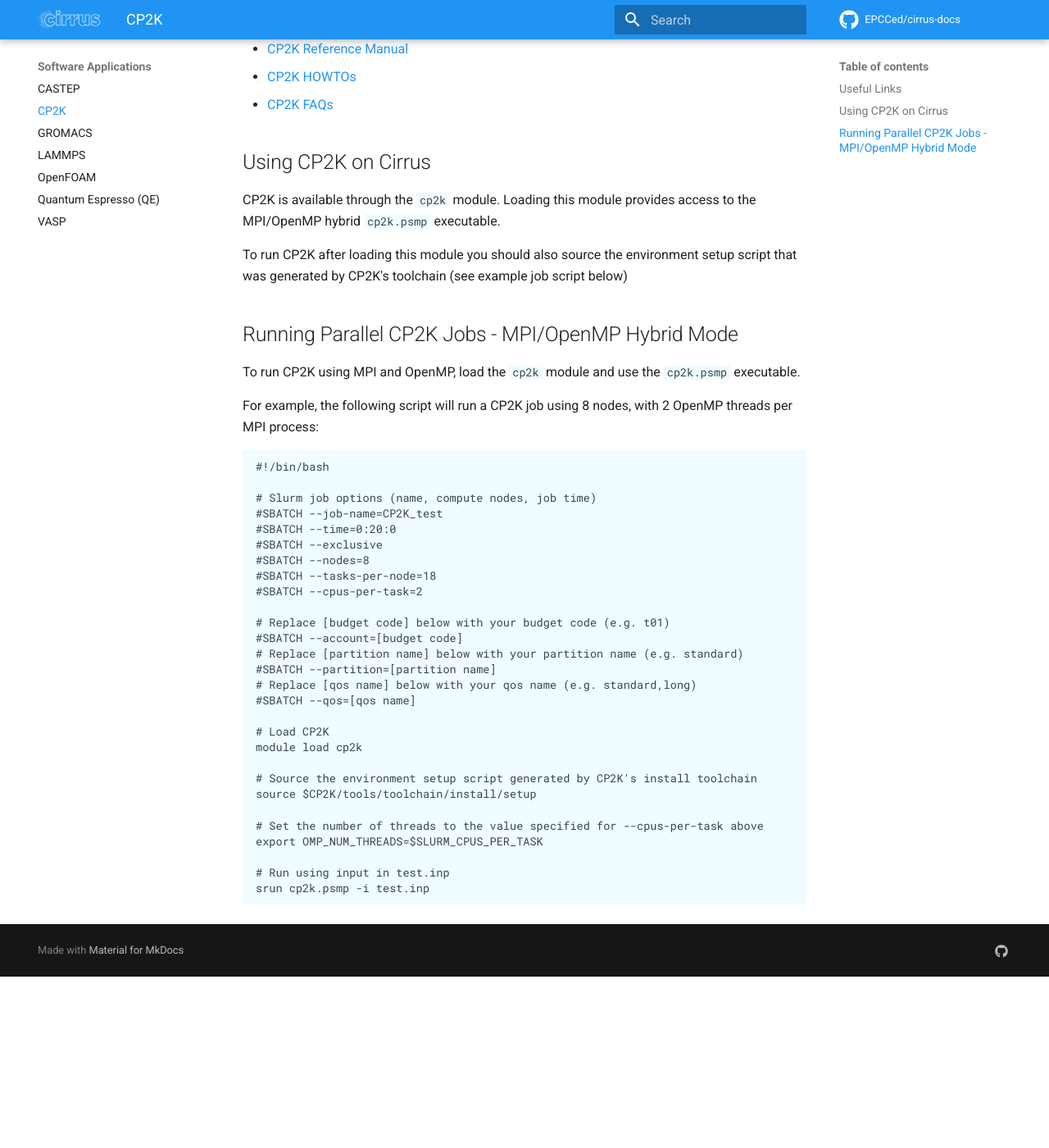
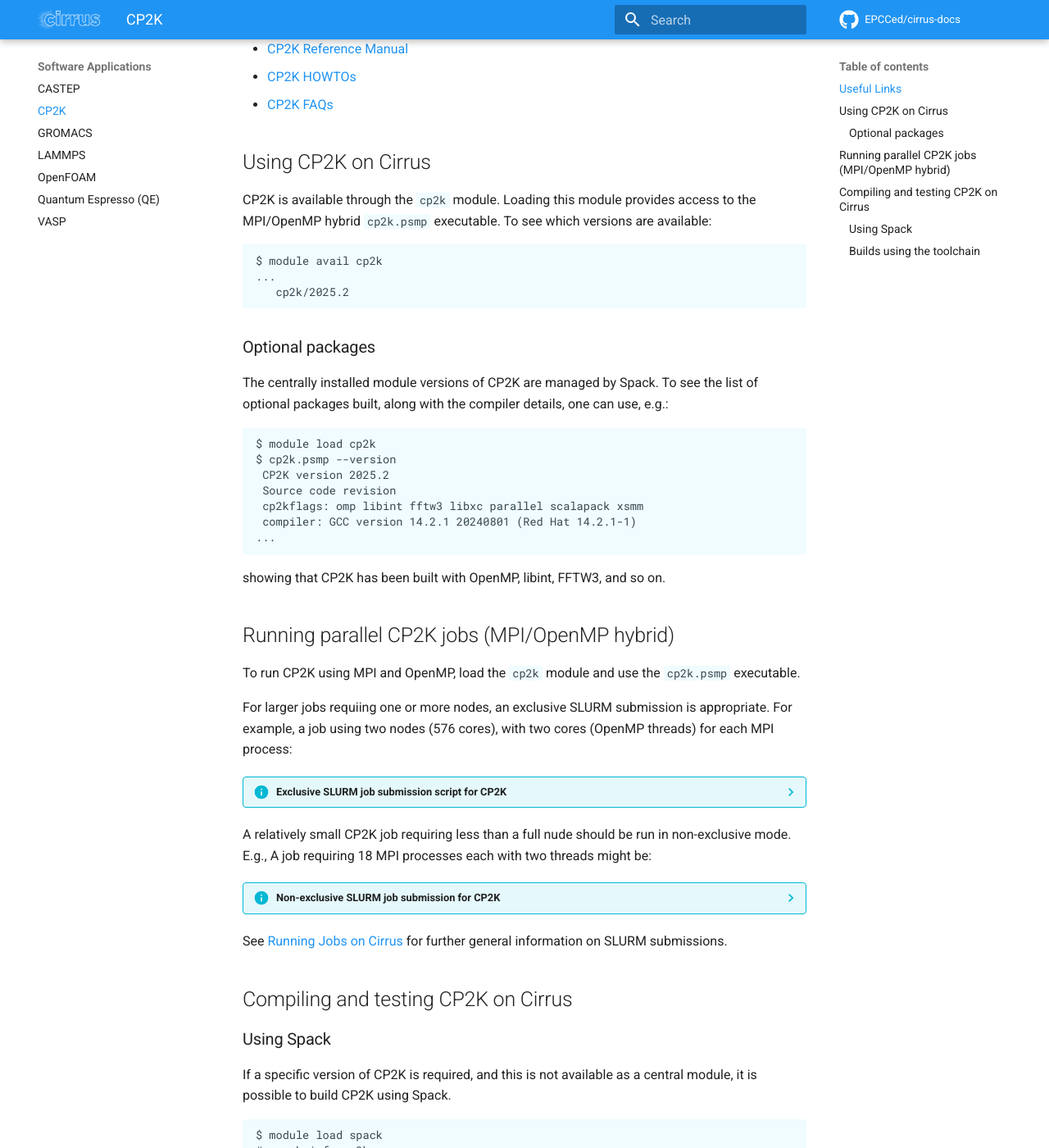
Before and after one commit to EPCCed/cirrus-docs, an MkDocs documentation site: the page built from docs/software-packages/cp2k.md, in a window 1280 px wide and 1400 px high, scrolled down 476 px. Shown: the whole window at 82% size. Built offline with MkDocs 1.6.1 and Material for MkDocs 9.7.7, drawn with Linux system fonts in a browser that asks for light colours; comment, search, counter and statistics services are not loaded; before the commit the page ends 1667 px from its top, so only the background shows below that; some of the changed text lies outside the part shown.

Commit message:
Pending toolchain build information

````diff
--- a/docs/software-packages/cp2k.md
+++ b/docs/software-packages/cp2k.md
@@ -22,45 +22,129 @@
 
 CP2K is available through the `cp2k` module. Loading this module
 provides access to the MPI/OpenMP hybrid `cp2k.psmp` executable.
+To see which versions are available:
+```
+$ module avail cp2k
+...
+   cp2k/2025.2
+```
 
-To run CP2K after loading this module you should also source the
-environment setup script that was generated by CP2K's toolchain (see
-example job script below)
+### Optional packages
+
+The centrally installed module versions of CP2K are managed by Spack.
+To see the list of optional packages built, along with the compiler
+details, one can use, e.g.:
+```
+$ module load cp2k
+$ cp2k.psmp --version
+ CP2K version 2025.2
+ Source code revision
+ cp2kflags: omp libint fftw3 libxc parallel scalapack xsmm
+ compiler: GCC version 14.2.1 20240801 (Red Hat 14.2.1-1)
+...
+```
+showing that CP2K has been built with OpenMP, libint, FFTW3, and so on.
 
 
-## Running Parallel CP2K Jobs - MPI/OpenMP Hybrid Mode
+## Running parallel CP2K jobs (MPI/OpenMP hybrid)
 
 To run CP2K using MPI and OpenMP, load the `cp2k` module and use the
 `cp2k.psmp` executable.
 
-For example, the following script will run a CP2K job using 8 nodes,
-with 2 OpenMP threads per MPI process:
+For larger jobs requiing one or more nodes, an exclusive SLURM submission
+is appropriate. For example, a job using two nodes (576 cores), with
+two cores (OpenMP threads) for each MPI process:
 
+??? info "Exclusive SLURM job submission script for CP2K"
+    ```{.yaml .copy}
     #!/bin/bash
 
-    # Slurm job options (name, compute nodes, job time)
-    #SBATCH --job-name=CP2K_test
-    #SBATCH --time=0:20:0
+    #SBATCH --export=none
+    #SBATCH --time=00:20:00
+
+    #SBATCH --nodes=2
     #SBATCH --exclusive
-    #SBATCH --nodes=8
-    #SBATCH --tasks-per-node=18
+
+    #SBATCH --ntasks-per-node=188
     #SBATCH --cpus-per-task=2
 
-    # Replace [budget code] below with your budget code (e.g. t01)
-    #SBATCH --account=[budget code]
-    # Replace [partition name] below with your partition name (e.g. standard)
-    #SBATCH --partition=[partition name]
-    # Replace [qos name] below with your qos name (e.g. standard,long)
-    #SBATCH --qos=[qos name]
+    #SBATCH --partition=standard
+    #SBATCH --qos=standard
 
-    # Load CP2K
+    #SBATCH --distribution=block:block
+    #SBATCH --hint=nomultithread
+
     module load cp2k
 
-    # Source the environment setup script generated by CP2K's install toolchain
-    source $CP2K/tools/toolchain/install/setup
+    export OMP_NUM_THREADS=2
+    export OMP_PLACES=cores
 
-    # Set the number of threads to the value specified for --cpus-per-task above
-    export OMP_NUM_THREADS=$SLURM_CPUS_PER_TASK
+    srun cp2k.psmp -i H2O-0512.inp
+    ```
+    In this example, SLURM allocates two nodes based on `--nodes=2` and
+    `--exclusive`, and the `srun parameters are controlled via
+    `--ntasks-per-node=188` and `--cpus-per-task=2` inherited from
+    the environment, together with `OMP_NUM_THREADS=2`.
 
-    # Run using input in test.inp
-    srun cp2k.psmp -i test.inp
+    A valid budget may be required, e.g.,
+    ```
+    #SBATCH --account=z00`
+    ```
+A relatively small CP2K job requiring less than a full nude should be
+run in non-exclusive mode. E.g., A job requiring 18 MPI processes each
+with two threads might be:
+
+??? info "Non-exclusive SLURM job submission for CP2K"
+    ```{.yaml .copy}
+    #!/bin/bash
+
+    #SBATCH --export=none
+    #SBATCH --time=00:20:00
+
+    #SBATCH --partition=standard
+    #SBATCH --qos=standard
+
+    #SBATCH --ntasks=18
+    #SBATCH --cpus-per-task=2
+
+    #SBATCH --distribution=block:block
+    #SBATCH --hint=nomultithread
+
+    module load cp2k
+
+    export OMP_NUM_THREADS=2
+    export OMP_PLACES=cores
+
+    srun cp2k.psmp -i H2O-0064.inp
+    ```
+    This job will use a total of 36 cores.
+
+
+See [Running Jobs on Cirrus](/user-guide/batch) for further general
+information on SLURM submissions.
+
+
+## Compiling and testing CP2K on Cirrus
+
+
+### Using Spack
+
+If a specific version of CP2K is required, and this is not available as
+a central module, it is possible to build CP2K using Spack.
+```
+$ module load spack
+# spack info cp2k
+```
+
+For further information, see
+
+- [Using Spack on Cirrus](/software-tools/spack)
+- [Building CP2K using Spack](]https://manual.cp2k.org/trunk/getting-started/build-with-spack.html) from the CP2K documentation
+
+
+### Builds using the toolchain
+
+The recommendation for developers who wish to build their own version is
+to use the toolchain build process.
+
+FURTHER INFORMATION PENDING
````
